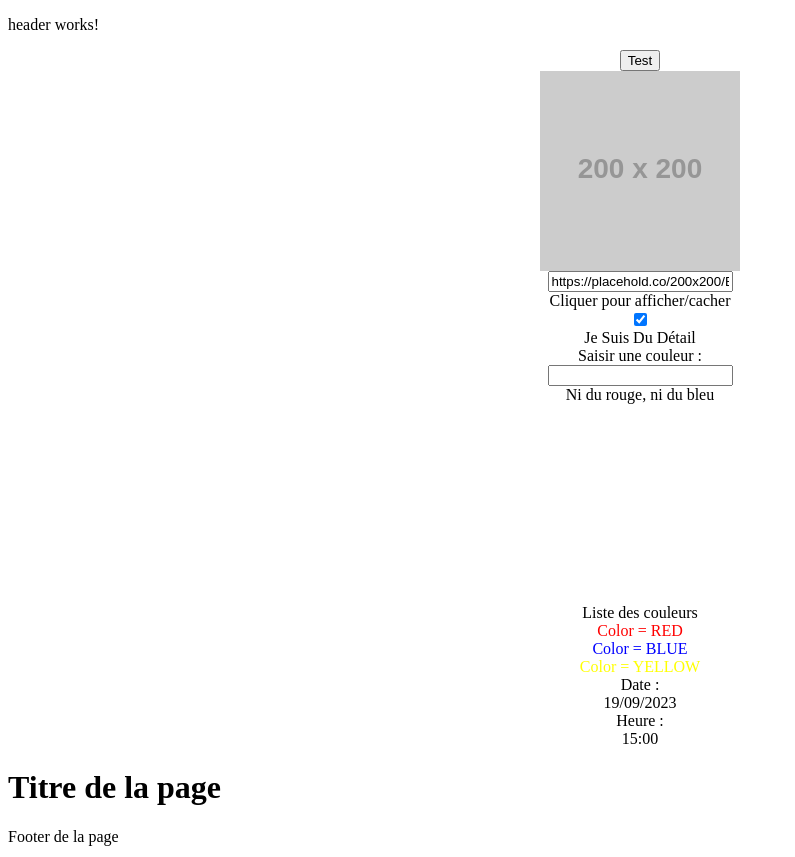
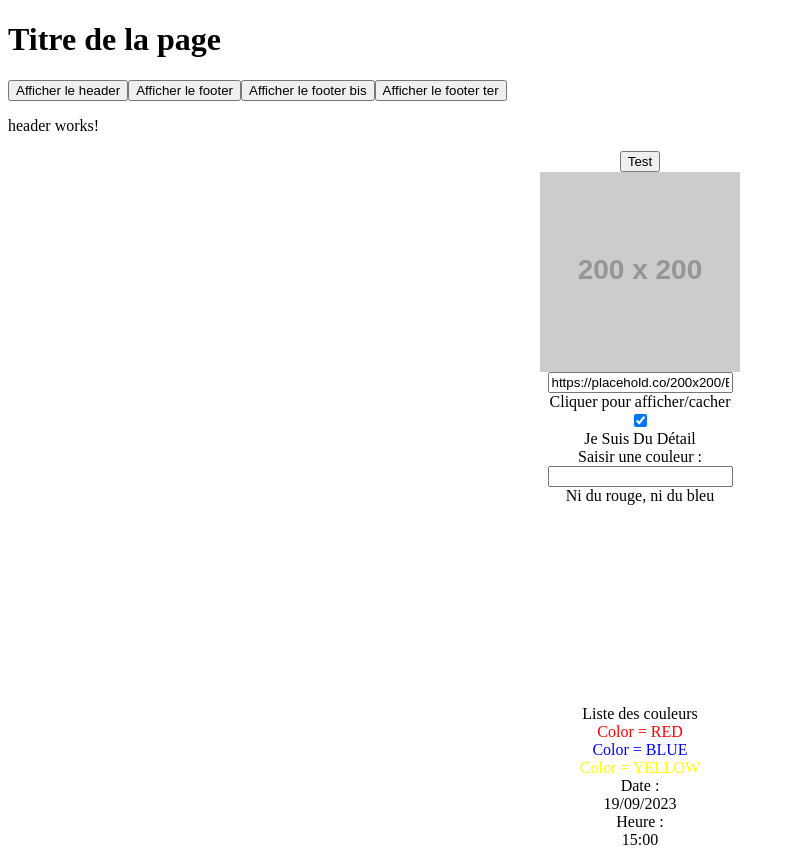
Before and after one commit to PLPLPLeni/angular, an Angular app in the folder PremierProjet/: page / in a window 1280 px wide. Shown: the whole page, without its empty margins (0-795 px from the left). Built offline with nearby package versions, Linux system fonts and the light colour scheme.

Commit message:
démo routes

```diff
--- a/PremierProjet/src/app/modules/app/app-routing.module.ts
+++ b/PremierProjet/src/app/modules/app/app-routing.module.ts
@@ -1,7 +1,14 @@
 import { NgModule } from '@angular/core';
 import { RouterModule, Routes } from '@angular/router';
+import { HeaderComponent } from './components/header/header.component';
+import { FooterComponent } from './components/footer/footer.component';
 
-const routes: Routes = [];
+const routes: Routes = [
+  { path: '', component: HeaderComponent },
+  { path: 'footer', component: FooterComponent },
+  { path: 'sayHello/:name/:id', component: FooterComponent },
+  { path: 'sayHello/:id', component: FooterComponent }
+];
 
 @NgModule({
   imports: [RouterModule.forRoot(routes)],
--- a/PremierProjet/src/app/modules/app/components/footer/footer.component.ts
+++ b/PremierProjet/src/app/modules/app/components/footer/footer.component.ts
@@ -1,9 +1,42 @@
-import { Component } from "@angular/core";
+import { Component, OnInit } from "@angular/core";
+import { ActivatedRoute, ParamMap } from "@angular/router";
 
 @Component({
-    selector:'app-footer',
-    template:'Footer de la page'
+    selector: 'app-footer',
+    template: 'Hello {{name}}, sId = {{sId}}, id = {{id}}'
 })
-export class FooterComponent{
+export class FooterComponent implements OnInit {
+
+    public name?: string | null;
+    public sId?: string | null;
+    public id?: number;
+
+    constructor(private activatedRoute: ActivatedRoute) {
+    }
+
+    ngOnInit(): void {
+        // Abonnement aux changement de paramètres de la route
+        this.activatedRoute.paramMap.subscribe((value: ParamMap) => {
+
+            console.log('Changement des parametres de la route', value, 'id', value.get('id'));
+
+            this.name = value.get('name');
+            this.sId = value.get('id');
+
+
+            // 3 manières de transformer un string en number
+            this.id = Number(this.sId);
+
+            this.id = +(this.sId || '');
+
+            console.log('Id is number ? ', !Number.isNaN(this.id));
+
+            // Retourne Nan si chaine vide => this.id = parseInt(this.sId || '');
+        });
+
+
+
+    }
+
 
 }
--- a/PremierProjet/src/app/modules/app/components/root/root.component.html
+++ b/PremierProjet/src/app/modules/app/components/root/root.component.html
@@ -1,4 +1,10 @@
-<app-header></app-header>
+<h1>{{title}}</h1>
+<button type="button" (click)="afficherHeader()">Afficher le header</button>
+<button type="button" routerLink="footer">Afficher le footer</button>
+<button type="button" [routerLink]="['sayHello', 'Toto', '40']">Afficher le footer bis</button>
+<button type="button" [routerLink]="['sayHello', 'Titi', '22']">Afficher le footer ter</button>
+<router-outlet></router-outlet>
+<!-- <app-header></app-header>
 
-<h1>{{title}}</h1>
-<app-footer></app-footer>
+
+<app-footer></app-footer> -->
--- a/PremierProjet/src/app/modules/app/components/root/root.component.ts
+++ b/PremierProjet/src/app/modules/app/components/root/root.component.ts
@@ -1,10 +1,19 @@
 import { Component } from "@angular/core";
+import { ActivatedRoute, ParamMap, Router } from "@angular/router";
 
 @Component({
-    selector:'eni-root',
-    templateUrl:'./root.component.html'
+    selector: 'eni-root',
+    templateUrl: './root.component.html'
 })
 export class RootComponent {
-    public title:string = 'Titre de la page';
+    public title: string = 'Titre de la page';
 
+    constructor(private router: Router, private activatedRoute: ActivatedRoute) {
+
+
+    }
+
+    public afficherHeader() {
+        this.router.navigate(['/']);
+    }
 }
```
Also changed, not shown: 2 other files (tests, documents, lock files or other folders).
